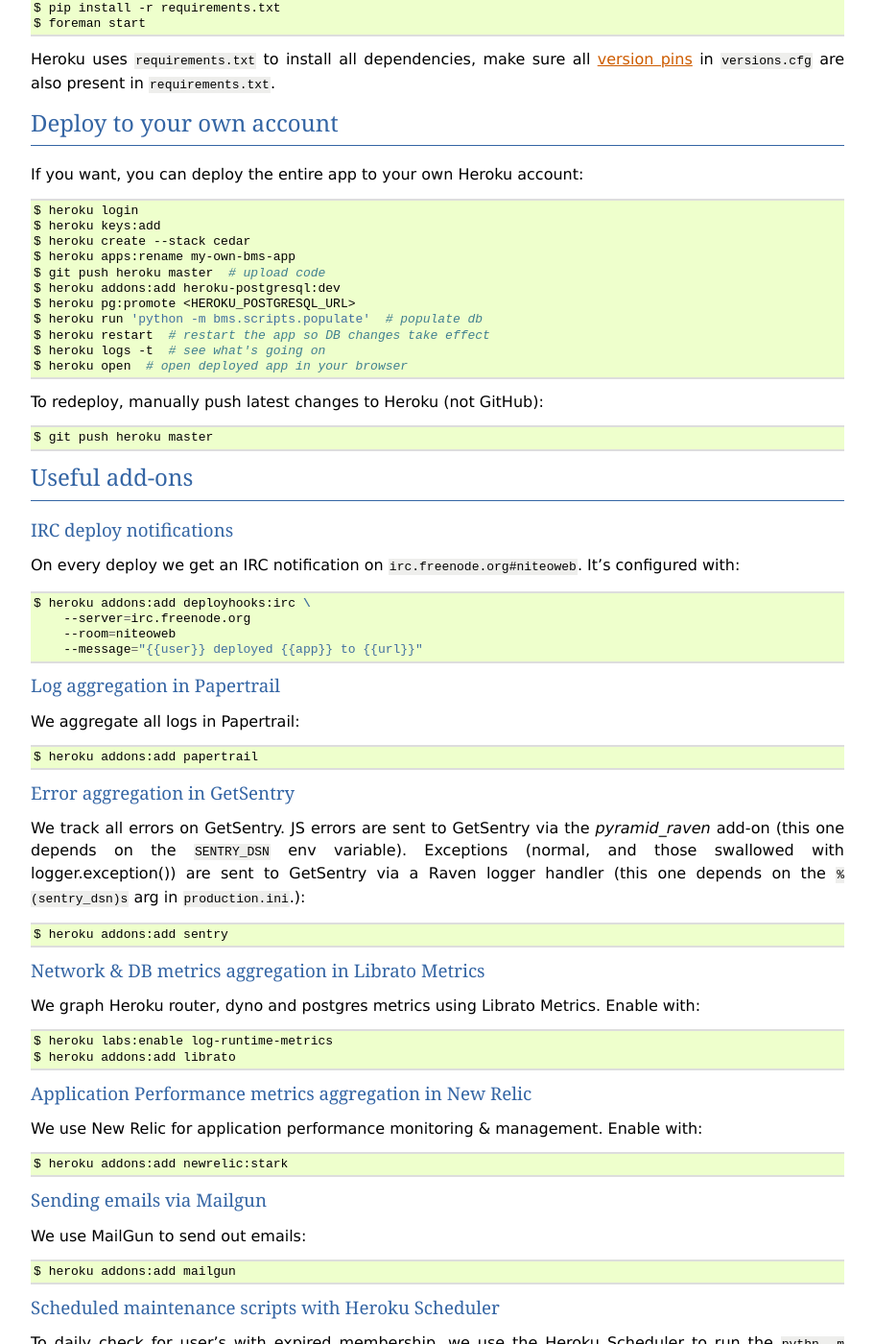
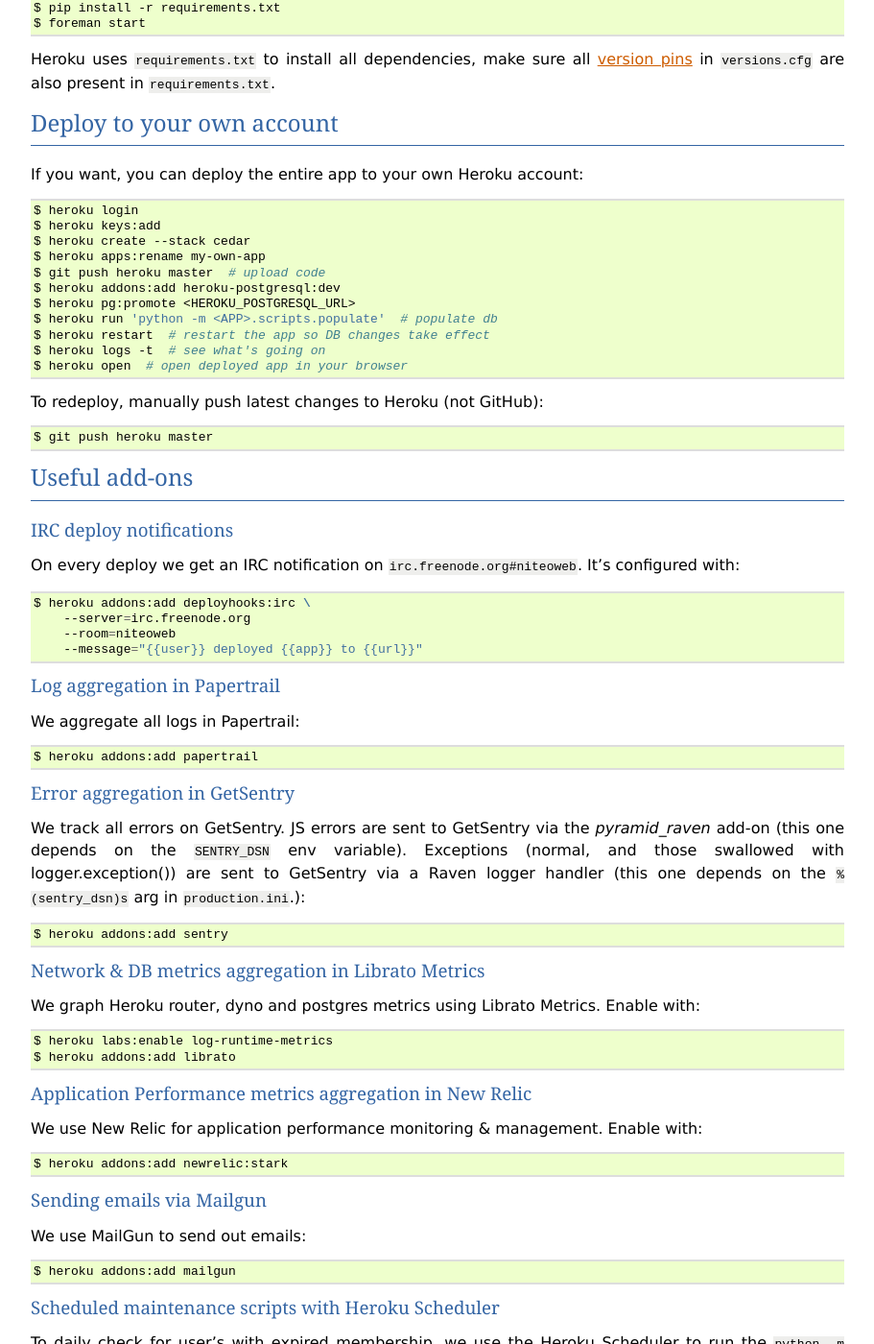
Before and after one commit to persho/pyramid_bimt, a Sphinx documentation site: the page built from docs/deploy.rst, in a window 1280 px wide and 1400 px high, scrolled down 1145 px. Shown: the whole window at 96% size, without its empty margins (48-959 px from the left). Built offline with Sphinx 7.4.7, drawn with Linux system fonts in a browser that asks for light colours.

Commit message:
generalizations, don't use BMS

```diff
--- a/docs/deploy.rst
+++ b/docs/deploy.rst
@@ -87,11 +87,11 @@
     $ heroku login
     $ heroku keys:add
     $ heroku create --stack cedar
-    $ heroku apps:rename my-own-bms-app
+    $ heroku apps:rename my-own-app
     $ git push heroku master  # upload code
     $ heroku addons:add heroku-postgresql:dev
     $ heroku pg:promote <HEROKU_POSTGRESQL_URL>
-    $ heroku run 'python -m bms.scripts.populate'  # populate db
+    $ heroku run 'python -m <APP>.scripts.populate'  # populate db
     $ heroku restart  # restart the app so DB changes take effect
     $ heroku logs -t  # see what's going on
     $ heroku open  # open deployed app in your browser
--- a/docs/develop.rst
+++ b/docs/develop.rst
@@ -24,7 +24,7 @@
 
     # fetch latest code
     $ git clone https://github.com/niteoweb/<APP>.git
-    $ cd bms
+    $ cd <APP>
 
     # build development environment
     $ make
```
Also changed, not shown: other parts of docs/deploy.rst (+1 -1 lines), 1 other file.
